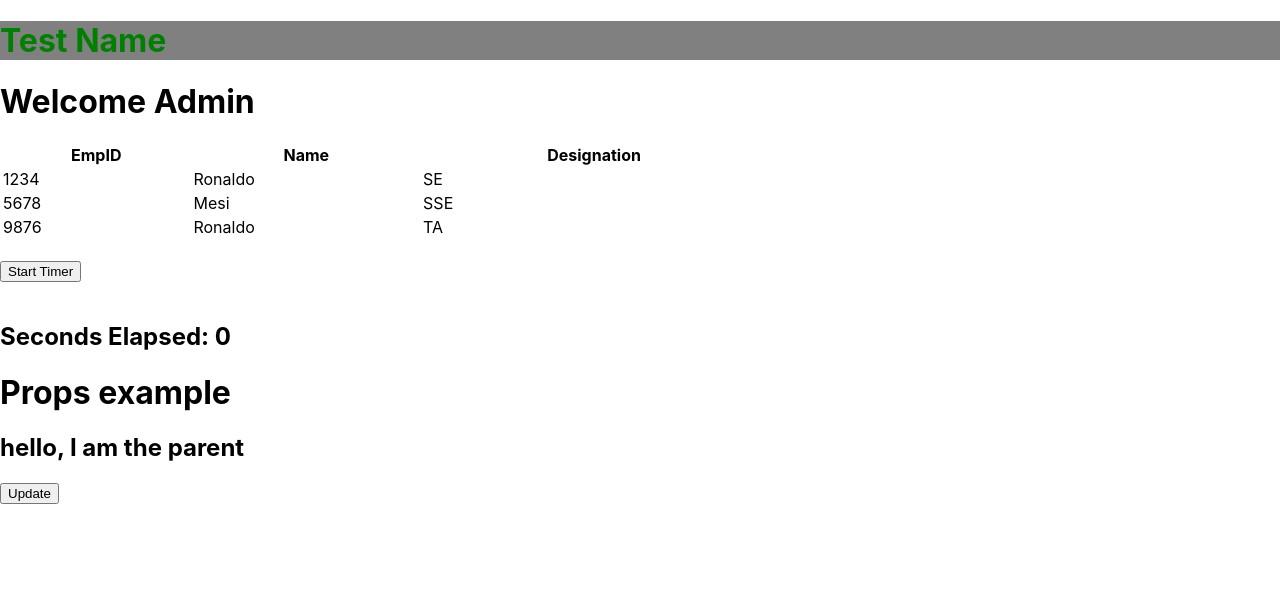
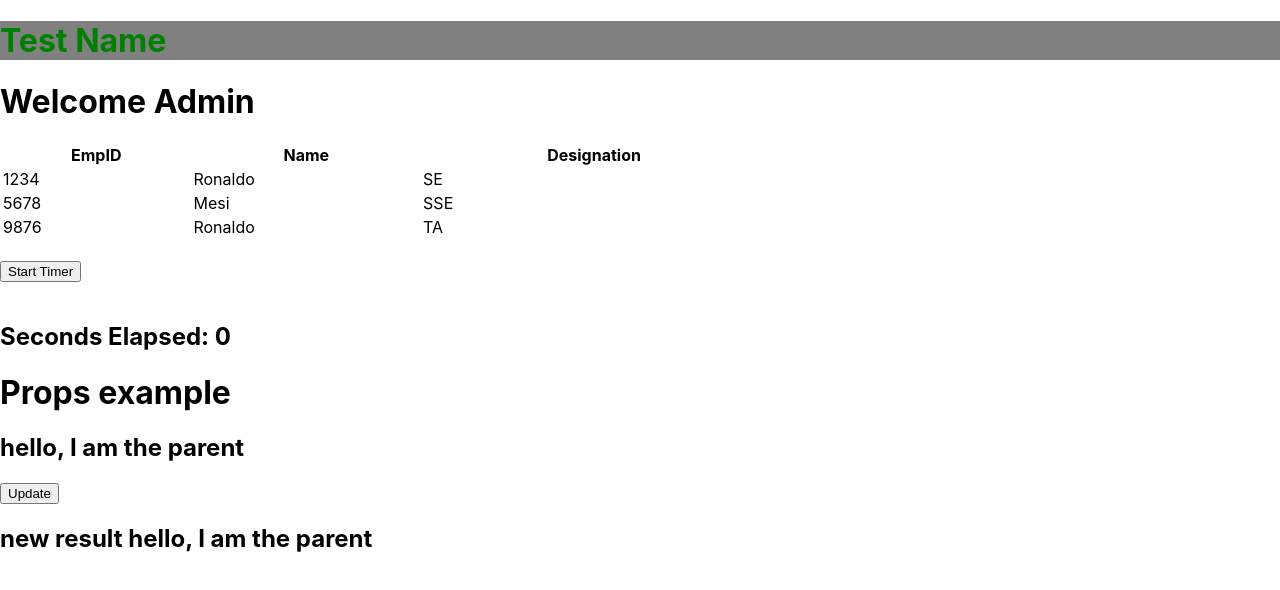
Before and after one commit to nmesfin2/my_react_playground, a React (Create React App) app: page / in a window 1280 px wide. Shown: the top 590 px of the page. Built offline with nearby package versions, Linux system fonts and the light colour scheme.

Commit message:
stateless component

```diff
--- a/src/App.js
+++ b/src/App.js
@@ -71,6 +71,7 @@ class App extends React.Component {
         <h1>Props example</h1>
         <Parent></Parent>
       </React.Fragment>
+
     </React.Fragment>
 
     )
@@ -84,4 +85,6 @@ class App extends React.Component {
   }
 }
 
+
+
 export default App;
--- a/src/propsexample/parent.js
+++ b/src/propsexample/parent.js
@@ -17,9 +17,19 @@ class Parent extends React.Component{
         return(
         <div>
             <Child parentname={this.state.parentname} updatefunc={this.update}></Child>
+            <Resultant new={this.state.parentname}></Resultant>
         </div>
+
         )
     }
+
+
+}
+
+function Resultant(props){
+    return(
+        <h2>new result {props.new}</h2>
+    )
 }
 
 export default Parent;
```
